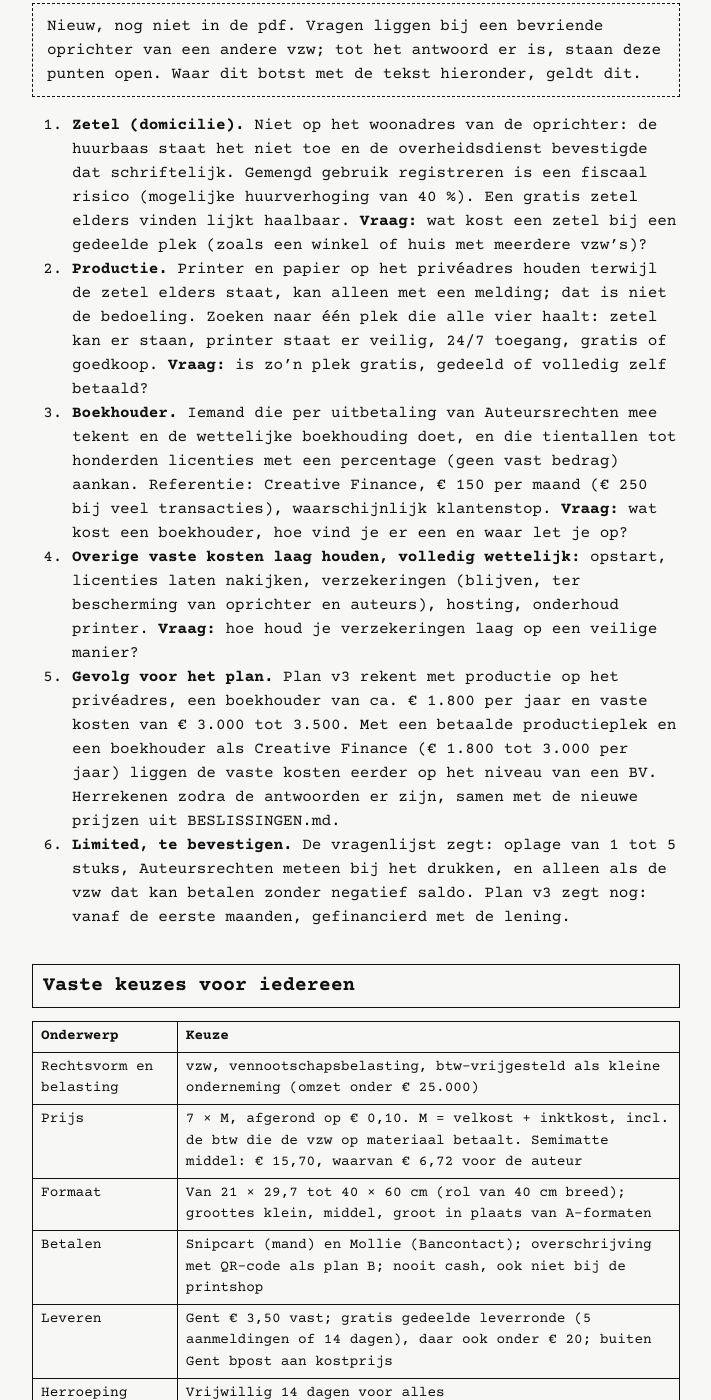
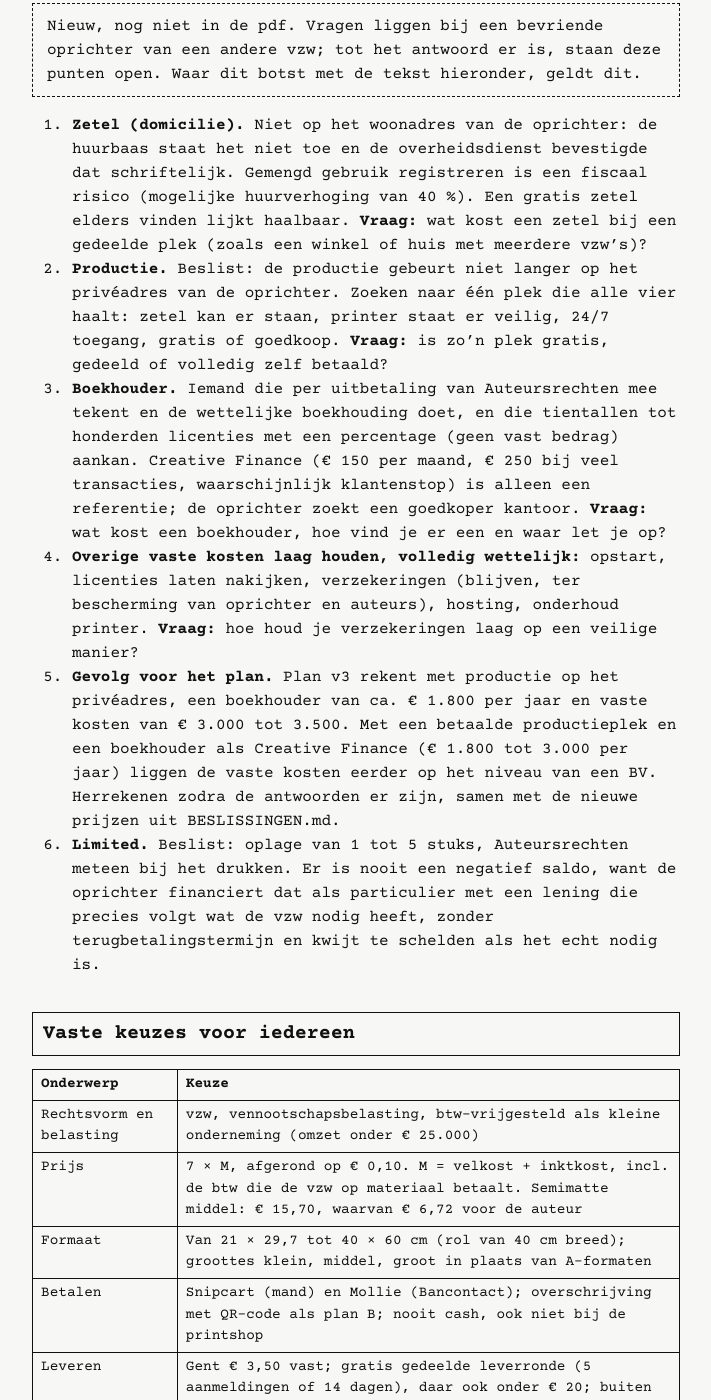
Before and after one commit to peapickers/peapickers.github.io, a Jekyll site: the page built from projecten/ondernemingsplan/stappenplannen.md, in a window 1280 px wide and 1400 px high, scrolled down 1309 px. Shown: the whole window, without its empty margins (284-995 px from the left). Built offline with Jekyll 4.4.1, drawn with Linux system fonts in a browser that asks for light colours; some of the changed text lies outside the part shown.

Commit message:
Todo oprichter: productie niet thuis, boekhouder als referentie, Limited met lening
Co-Authored-By: Claude Opus 5.5 <noreply@anthropic.com>
Claude-Session: https://claude.ai/code/session_01CW2uQv4hQz78MgpyEQk2rt

```diff
--- a/projecten/ondernemingsplan/stappenplannen.md
+++ b/projecten/ondernemingsplan/stappenplannen.md
@@ -24,11 +24,11 @@ Datum: 2026-11-04 · Plan: [ondernemingsplan-2027-2029](ondernemingsplan-2027-20
 > Nieuw, nog niet in de pdf. Vragen liggen bij een bevriende oprichter van een andere vzw; tot het antwoord er is, staan deze punten open. Waar dit botst met de tekst hieronder, geldt dit.
 
 1. **Zetel (domicilie).** Niet op het woonadres van de oprichter: de huurbaas staat het niet toe en de overheidsdienst bevestigde dat schriftelijk. Gemengd gebruik registreren is een fiscaal risico (mogelijke huurverhoging van 40 %). Een gratis zetel elders vinden lijkt haalbaar. **Vraag:** wat kost een zetel bij een gedeelde plek (zoals een winkel of huis met meerdere vzw's)?
-2. **Productie.** Printer en papier op het privéadres houden terwijl de zetel elders staat, kan alleen met een melding; dat is niet de bedoeling. Zoeken naar één plek die alle vier haalt: zetel kan er staan, printer staat er veilig, 24/7 toegang, gratis of goedkoop. **Vraag:** is zo'n plek gratis, gedeeld of volledig zelf betaald?
-3. **Boekhouder.** Iemand die per uitbetaling van Auteursrechten mee tekent en de wettelijke boekhouding doet, en die tientallen tot honderden licenties met een percentage (geen vast bedrag) aankan. Referentie: Creative Finance, € 150 per maand (€ 250 bij veel transacties), waarschijnlijk klantenstop. **Vraag:** wat kost een boekhouder, hoe vind je er een en waar let je op?
+2. **Productie.** Beslist: de productie gebeurt niet langer op het privéadres van de oprichter. Zoeken naar één plek die alle vier haalt: zetel kan er staan, printer staat er veilig, 24/7 toegang, gratis of goedkoop. **Vraag:** is zo'n plek gratis, gedeeld of volledig zelf betaald?
+3. **Boekhouder.** Iemand die per uitbetaling van Auteursrechten mee tekent en de wettelijke boekhouding doet, en die tientallen tot honderden licenties met een percentage (geen vast bedrag) aankan. Creative Finance (€ 150 per maand, € 250 bij veel transacties, waarschijnlijk klantenstop) is alleen een referentie; de oprichter zoekt een goedkoper kantoor. **Vraag:** wat kost een boekhouder, hoe vind je er een en waar let je op?
 4. **Overige vaste kosten laag houden, volledig wettelijk:** opstart, licenties laten nakijken, verzekeringen (blijven, ter bescherming van oprichter en auteurs), hosting, onderhoud printer. **Vraag:** hoe houd je verzekeringen laag op een veilige manier?
 5. **Gevolg voor het plan.** Plan v3 rekent met productie op het privéadres, een boekhouder van ca. € 1.800 per jaar en vaste kosten van € 3.000 tot 3.500. Met een betaalde productieplek en een boekhouder als Creative Finance (€ 1.800 tot 3.000 per jaar) liggen de vaste kosten eerder op het niveau van een BV. Herrekenen zodra de antwoorden er zijn, samen met de nieuwe prijzen uit BESLISSINGEN.md.
-6. **Limited, te bevestigen.** De vragenlijst zegt: oplage van 1 tot 5 stuks, Auteursrechten meteen bij het drukken, en alleen als de vzw dat kan betalen zonder negatief saldo. Plan v3 zegt nog: vanaf de eerste maanden, gefinancierd met de lening.
+6. **Limited.** Beslist: oplage van 1 tot 5 stuks, Auteursrechten meteen bij het drukken. Er is nooit een negatief saldo, want de oprichter financiert dat als particulier met een lening die precies volgt wat de vzw nodig heeft, zonder terugbetalingstermijn en kwijt te schelden als het echt nodig is.
 
 ## Vaste keuzes voor iedereen
 
@@ -120,6 +120,5 @@ Doel: zichtbaarheid vanaf de eerste verkoop in Q2 2027, een fysiek uithangbord v
 | Inktkost per set cartridges, inclusief reiniging (controle van M) | Oprichter |
 | Kost en voorwaarden van een gedeelde zetel | Oprichter (vraag aan bevriende vzw) |
 | Productieplek: zetel, veilig, 24/7, gratis of goedkoop | Oprichter |
-| Keuze boekhouder en kost (referentie Creative Finance € 150 tot 250 per maand) | Oprichter en boekhouder |
+| Goedkopere boekhouder dan de referentie (Creative Finance € 150 tot 250 per maand) | Oprichter en boekhouder |
 | Verzekeringen laag houden, volledig wettelijk | Oprichter en boekhouder |
-| Limited: alleen zonder negatief saldo, of met de lening? | Oprichter |
```
Also changed, not shown: projecten/ondernemingsplan.md (+3 -2 lines).
